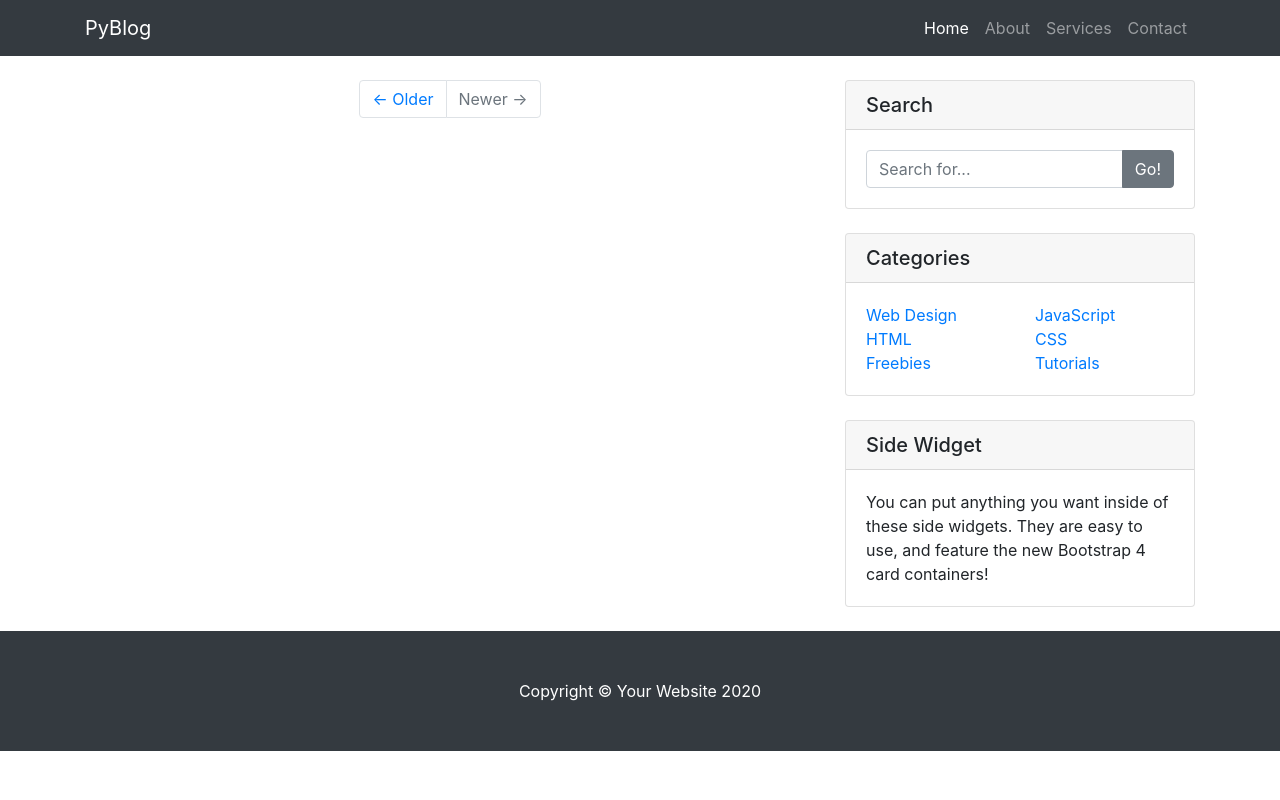
After one commit to addu390/django-pyblog, a Django app: page /posts in a window 1280 px wide. The commit adds this page. Run offline with Django 3.2, Linux system fonts and the light colour scheme; data that the repository does not hold is empty; some libraries are stand-ins or nearby versions.

Commit message:
Add base template along with postList and postDetail views

```diff
--- a/blog/models.py
+++ b/blog/models.py
@@ -16,6 +16,7 @@ class Post(BaseModel):
     author = models.ForeignKey(User, on_delete=models.CASCADE, related_name='post', null=True)
     post_id = models.CharField(max_length=255, null=False, default=uuid.uuid4().__str__())
     is_active = models.BooleanField(default=True)
+    description = models.TextField(null=True)
     content = models.TextField(null=True)
     title = models.TextField(null=True)
 
@@ -33,6 +34,7 @@ class Post(BaseModel):
             post_id=self.post_id,
             is_active=self.is_active,
             title=self.title,
+            description=self.description,
             created_at=self.created_at,
             updated_at=self.updated_at,
         )
--- a/blog/search.py
+++ b/blog/search.py
@@ -12,6 +12,7 @@ class PostIndex(Document):
     post_id = Text()
     is_active = Boolean()
     title = Text()
+    description = Text()
     created_at = Date()
     updated_at = Date()
 
--- /dev/null
+++ b/blog/templates/base.html
@@ -0,0 +1,66 @@
+<!DOCTYPE html>
+<html>
+    <html lang="en">
+        <head>
+            <meta charset="utf-8" />
+            <meta name="viewport" content="width=device-width, initial-scale=1, shrink-to-fit=no" />
+            <meta name="description" content="" />
+            <meta name="author" content="" />
+
+            <title>Blog Home - PyBlog</title>
+            <link href="https://stackpath.bootstrapcdn.com/bootstrap/4.1.3/css/bootstrap.min.css" rel="stylesheet" />
+
+            <style>
+                body {
+                    padding-top: 56px;
+                }
+            </style>
+        </head>
+
+        <body>
+            <nav class="navbar navbar-expand-lg navbar-dark bg-dark fixed-top">
+                <div class="container">
+                    <a class="navbar-brand" href="{% url 'posts' %}">PyBlog</a>
+                    <button class="navbar-toggler" type="button" data-toggle="collapse" data-target="#navbarResponsive" aria-controls="navbarResponsive" aria-expanded="false" aria-label="Toggle navigation">
+                        <span class="navbar-toggler-icon"></span>
+                    </button>
+                    <div class="collapse navbar-collapse" id="navbarResponsive">
+                        <ul class="navbar-nav ml-auto">
+                            <li class="nav-item active">
+                                <a class="nav-link" href="{% url 'posts' %}">
+                                    Home
+                                    <span class="sr-only">(current)</span>
+                                </a>
+                            </li>
+                            <li class="nav-item">
+                                <a class="nav-link" href="#">About</a>
+                            </li>
+                            <li class="nav-item">
+                                <a class="nav-link" href="#">Services</a>
+                            </li>
+                            <li class="nav-item">
+                                <a class="nav-link" href="#">Contact</a>
+                            </li>
+                        </ul>
+                    </div>
+                </div>
+            </nav>
+            {% block content %}{% endblock content %}
+            <footer class="py-5 bg-dark">
+                <div class="container">
+                    <p class="m-0 text-center text-white">Copyright &copy; Your Website 2020</p>
+                </div>
+            </footer>
+
+            <script src="https://code.jquery.com/jquery-3.5.1.min.js"
+                    integrity="sha256-9/aliU8dGd2tb6OSsuzixeV4y/faTqgFtohetphbbj0="
+                    crossorigin="anonymous">
+            </script>
+
+            <script src="https://maxcdn.bootstrapcdn.com/bootstrap/4.0.0/js/bootstrap.min.js"
+                    integrity="sha384-JZR6Spejh4U02d8jOt6vLEHfe/JQGiRRSQQxSfFWpi1MquVdAyjUar5+76PVCmYl"
+                    crossorigin="anonymous">
+            </script>
+        </body>
+    </html>
+</html>
--- a/blog/templates/index.html
+++ b/blog/templates/index.html
@@ -1,29 +1,86 @@
-<!DOCTYPE html>
-<html lang="en">
-<head>
-  {% block title %}<title>Local Library</title>{% endblock %}
-  <meta charset="utf-8">
-  <meta name="viewport" content="width=device-width, initial-scale=1">
-  <link rel="stylesheet" href="https://stackpath.bootstrapcdn.com/bootstrap/4.1.3/css/bootstrap.min.css" integrity="sha384-MCw98/SFnGE8fJT3GXwEOngsV7Zt27NXFoaoApmYm81iuXoPkFOJwJ8ERdknLPMO" crossorigin="anonymous">
-  {% load static %}
-  <link rel="stylesheet" href="{% static 'css/styles.css' %}">
-</head>
-<body>
-  <div class="container-fluid">
+{% extends "base.html" %} {% block content %}
+<div class="container">
     <div class="row">
-      <div class="col-sm-2">
-          {% block content %}
-          <h4>PyBlog</h4>
-          <hr>
-          {% for post in posts %}
-          <div class="list">
-              <h3><span class="small">{{ post.title }}</span></h3>
-              <h6><span class="small">{{ post.content }}</span></h6>
-          </div>
-          {% endfor %}
-          {% endblock %}
-      </div>
+        <div class="col-md-8">
+            <h1 class="my-4">
+                <small></small>
+            </h1>
+            {% for post in posts %}
+            <div class="card mb-4">
+                <img class="card-img-top" src="http://placehold.it/750x300" alt="Card image cap" />
+                <div class="card-body">
+                    <h2 class="card-title">{{ post.title }}</h2>
+                    <p class="card-text">{{ post.description }}</p>
+                    <a href="{% url 'post' post.post_id  %}" class="btn btn-primary">Read More &rarr;</a>
+                </div>
+                <div class="card-footer text-muted">Posted on {{ post.updated_at }} by<span style="color: #007bff;"> {{ post.author }}</span></div>
+            </div>
+            {% endfor %}
+
+            <ul class="pagination justify-content-center mb-4">
+                <li class="page-item">
+                    <a class="page-link" href="#">&larr; Older</a>
+                </li>
+                <li class="page-item disabled">
+                    <a class="page-link" href="#">Newer &rarr;</a>
+                </li>
+            </ul>
+        </div>
+
+        <div class="col-md-4">
+            <div class="card my-4">
+                <h5 class="card-header">Search</h5>
+                <div class="card-body">
+                    <div class="input-group">
+                        <input type="text" class="form-control" placeholder="Search for..." />
+                        <span class="input-group-append">
+                            <button class="btn btn-secondary" type="button">Go!</button>
+                        </span>
+                    </div>
+                </div>
+            </div>
+
+            <div class="card my-4">
+                <h5 class="card-header">Categories</h5>
+                <div class="card-body">
+                    <div class="row">
+                        <div class="col-lg-6">
+                            <ul class="list-unstyled mb-0">
+                                <li>
+                                    <a href="#">Web Design</a>
+                                </li>
+                                <li>
+                                    <a href="#">HTML</a>
+                                </li>
+                                <li>
+                                    <a href="#">Freebies</a>
+                                </li>
+                            </ul>
+                        </div>
+                        <div class="col-lg-6">
+                            <ul class="list-unstyled mb-0">
+                                <li>
+                                    <a href="#">JavaScript</a>
+                                </li>
+                                <li>
+                                    <a href="#">CSS</a>
+                                </li>
+                                <li>
+                                    <a href="#">Tutorials</a>
+                                </li>
+                            </ul>
+                        </div>
+                    </div>
+                </div>
+            </div>
+
+            <div class="card my-4">
+                <h5 class="card-header">Side Widget</h5>
+                <div class="card-body">
+                    You can put anything you want inside of these side widgets. They are easy to use, and feature the new Bootstrap 4 card containers!
+                </div>
+            </div>
+        </div>
     </div>
-  </div>
-</body>
-</html>
+</div>
+{% endblock content %}
--- a/blog/urls.py
+++ b/blog/urls.py
@@ -2,5 +2,6 @@ from django.urls import path
 from . import views
 
 urlpatterns = [
-    path('', views.index, name='index'),
+    path('posts', views.index, name='posts'),
+    path('posts/<str:post_id>/', views.post, name='post'),
 ]
--- a/blog/views.py
+++ b/blog/views.py
@@ -1,11 +1,19 @@
-from django.shortcuts import render
+from django.shortcuts import render, get_object_or_404
 from .models import Post
 
 
 def index(request):
-    num_books = Post.objects.order_by('-updated_at')[:5]
+    posts = Post.objects.order_by('-updated_at')[:5]
     context = {
-        'posts': num_books
+        'posts': posts
+    }
+    return render(request, 'index.html', context=context)
+
+
+def post(request, post_id):
+    post_detail = get_object_or_404(Post, post_id=post_id)
+    context = {
+        'post': post_detail
     }
     print(context)
-    return render(request, 'index.html', context=context)
+    return render(request, 'post.html', context=context)
--- a/pyblog/urls.py
+++ b/pyblog/urls.py
@@ -3,5 +3,5 @@ from django.urls import path, include
 
 urlpatterns = [
     path('admin/', admin.site.urls),
-    path('home/', include('blog.urls')),
+    path('', include('blog.urls')),
 ]
```
Also changed, not shown: blog/templates/post.html (added, +128 -0 lines).
